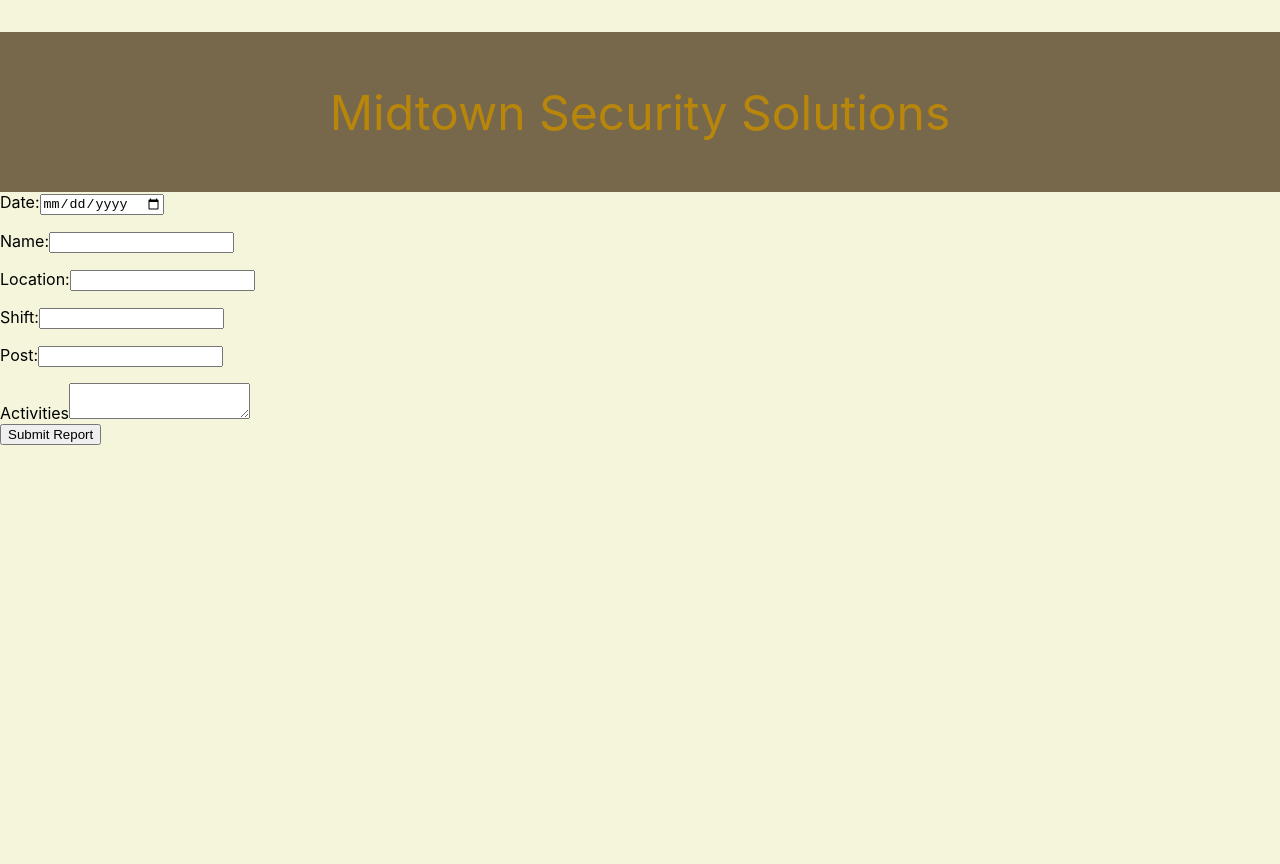
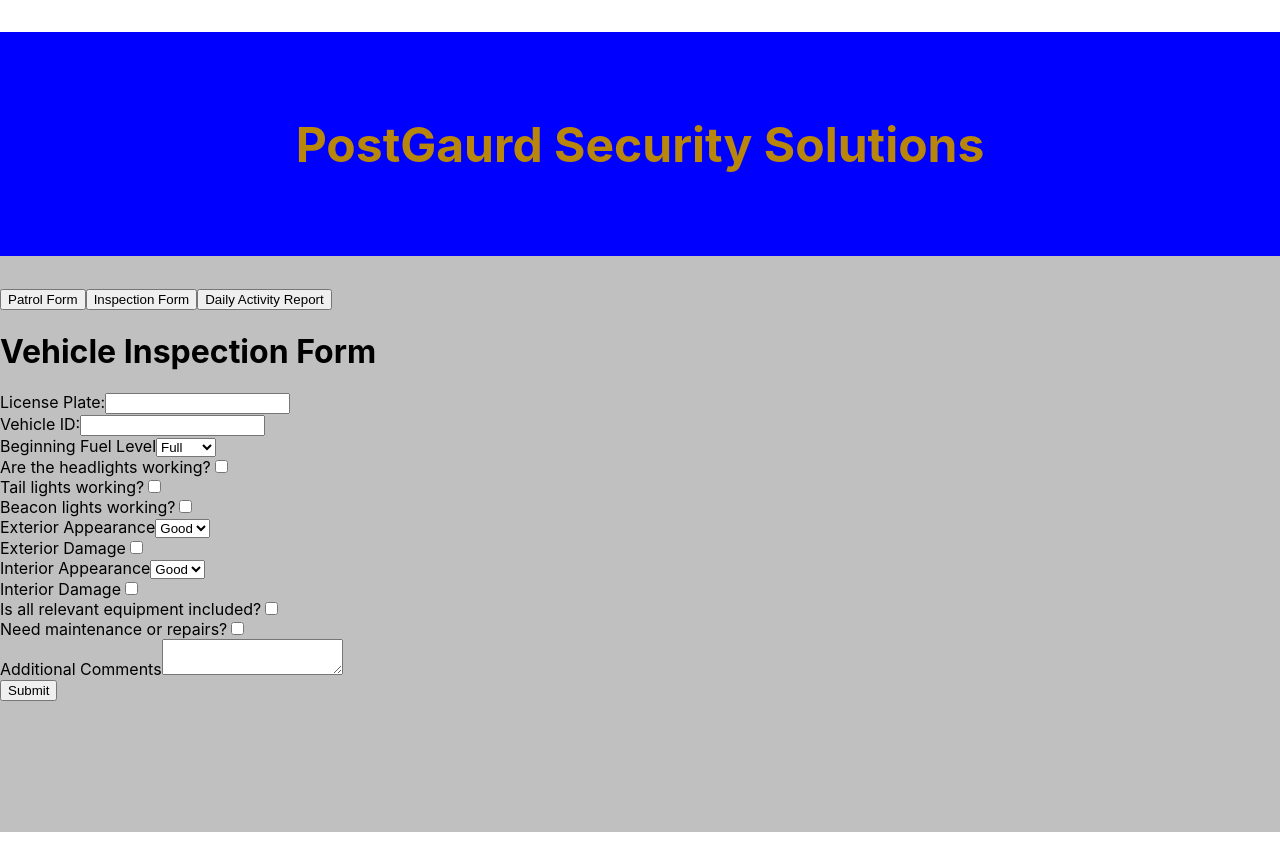
Before and after one commit to Dinnahbb123/my-react-portfolio, a React (Create React App) app: page /inspection in a window 1280 px wide. After the commit the page ends 832 px from the top, so only its background shows below. Built offline with nearby package versions, Linux system fonts and the light colour scheme.

Commit message:
fourth commit

```diff
--- a/package.json
+++ b/package.json
@@ -9,6 +9,7 @@
     "@testing-library/user-event": "^13.5.0",
     "react": "^18.3.1",
     "react-dom": "^18.3.1",
+    "react-router-dom": "^6.30.3",
     "react-scripts": "5.0.1",
     "web-vitals": "^2.1.4"
   },
--- a/src/App.css
+++ b/src/App.css
@@ -1,5 +1,5 @@
 .App-header {
-  background-color: #78684b;
+  background-color:blue;
   min-height: 20vh;
   display: flex;
   flex-direction: column;
@@ -7,19 +7,26 @@
   justify-content: center;
   font-size: 3rem;
   color: darkgoldenrod;
+  padding: 2rem 0;
+
 
 }
 
 
 .form-group {
-  margin-bottom: 1rem;
+  margin-bottom: 5px;
   display: flex;
   flex-direction: column;
+  padding: 20px;
 }
 
 .app-background {
-  background-color: beige;
+  background-color: silver;
   min-height: 100vh;
-  padding: 2rem 0;
+
 
 }
+
+.app-margins {
+  margin-bottom: 30px;
+}
--- a/src/App.js
+++ b/src/App.js
@@ -1,48 +1,56 @@
 //import logo from './logo.svg';
-import Header from './components/Header.js';
+import {useState} from "react";
 import InspectionForm from './components/InspectionForm.js';
 import PatrolForm from './components/PatrolForm.js';
+import { useNavigate, Routes, Route } from "react-router-dom";
 import './App.css';
+import DailyActivity from "./components/DailyActivity.js";
 
 
 
 function App() {
 
+  const navigate = useNavigate();
+
+  // const [currentForm, setCurrentForm] = useState(null);
+
+
+
+
 return (
 
-  <>
-<div className="app-background">
-    <Header />
 
-    {/* <InspectionForm />  */}
-    <PatrolForm />
+    <div className="app-background">
+      <h1 className="App-header">PostGaurd Security Solutions</h1>
+    <button onClick={() =>
+      navigate('/patrol')}>Patrol Form</button>
+    <button onClick={() =>
+      navigate('/inspection')}>Inspection Form</button>
+
+    <button onClick={() =>
+      navigate('dailyactivityreport')}>Daily Activity Report</button>
+
+      <Routes>
+
+        <Route path= "/patrol" element={<PatrolForm />} />
+
+        <Route path= "/inspection" element={<InspectionForm />} />
+
+        <Route path="/dailyactivityreport" element={<DailyActivity />} />
+
+      </Routes>
+
+
+
+  {/* {currentForm === "patrol" && <PatrolForm />}
+  {currentForm === "inspection" && <InspectionForm />}
+     */}
+
+
 </div>
-
-  </>
 
 
 )
-
-
 }
 
 export default App;
-
-  // return (
-  //   <div className="App">
-  //     <header className="App-header">
-  //       <img src={logo} className="App-logo" alt="logo" />
-  //       <p>
-  //         Edit <code>src/App.js</code> and save to reload.
-  //       </p>
-  //       <a
-  //         className="App-link"
-  //         href="https://reactjs.org"
-  //         target="_blank"
-  //         rel="noopener noreferrer"
-  //       >
-  //         Learn React
-  //       </a>
-  //     </header>
-  //   </div>
-  // );
--- /dev/null
+++ b/src/components/DailyActivity.js
@@ -0,0 +1,25 @@
+import {useState} from "react"
+
+function DailyActivity() {
+
+    const [form, setForm] = useState("");
+
+
+const handleSubmit = e => {
+    e.preventDefault();
+    console.log(form)
+    alert("Thank you for your Submission")
+
+
+}
+
+return(
+    <div>
+        <h1>Daily Activity Report</h1>
+            <form onSubmit={handleSubmit}></form>
+    </div>
+)
+
+}
+
+export default DailyActivity;
--- a/src/components/InspectionForm.js
+++ b/src/components/InspectionForm.js
@@ -1,40 +1,66 @@
-//Update
+//Things to do
+
+//Make it to wear it is NOT required to check a box if item is not working eg. bad headlights
+
+
 
 import {useState} from "react";
 
 const InspectionForm = () => {
 
-    const [licensePlate, setLicensePlate] = useState("");
 
-    const [comments, setComments] = useState("")
 
     const handleSubmit = (e) => {
         e.preventDefault();
+        setFormData({vehicleId:"", beginningFeulLevel:"",
+                    licensePlate:"", name:"",comments:"",
+                    headLights: false, tailLights: false, beaconLights: false,
+                    exteriorAppearance: false, interiorAppearance: false,
+                    exteriorDamage: false, interiorDamage: false,
+                    relevantEquipment: false, maintenance: false,
+                    additionalComments:""
+        })
         console.log(formData);
         alert("Thank you for submitting!");
     }
 
-    const [formData, setFormData] = useState({ name:"", licensePlate:"", comments:"" });
+    const [formData, setFormData] = useState({ name:"", licensePlate:"", comments:"", vehicleId:"",
+        beginningFeulLevel:"", headLights: false, tailLights: false, beaconLights: false, exteriorAppearance: false,
+        interiorAppearance: false, exteriorDamage: false, interiorDamage: false, relevantEquipment: false, maintenance: false,
+        additionalComments:""
+      });
 
     const handleChange = (e) => {
-        setFormData({ ...formData, [e.target.name]: e.target.value });
+        // setFormData({ ...formData, [e.target.name]: e.target.value });
+        const { name, type, checked, value } = e.target;
+        setFormData({
+            ...formData,[name]: type === "checkbox" ? checked : value, })
     };
 
     return (
+        <div>
+            <h1>Vehicle Inspection Form</h1>
          <form onSubmit={handleSubmit}>
                 <div>
+
                             <label>License Plate:</label>
-                            <input type="text" required
-                            value={licensePlate}
-                            onChange={(e) => setLicensePlate(e.target.value)} />
+                            <input type="text" required name="licensePlate"
+                            value={formData.licensePlate}
+                            onChange={handleChange} />
                 </div>
                 <div>
                             <label>Vehicle ID:</label>
-                            <input type="text" required name="VehicleID" />
+                            <input type="text"
+                            required name="vehicleId"
+                            value={formData.vehicleId}
+                            onChange={handleChange}
+                            />
                 </div>
                 <div>
                             <label>Beginning Fuel Level</label>
-                            <select name ='BeginningFuelLevel' required>
+                            <select name ='beginningFeulLevel' required
+                            value={formData.beginningFeulLevel}
+                            onChange={handleChange}>
                                 <option value = "full">Full</option>
                                 <option value = "1/2">1/2</option>
                                 <option value = "1/4">1/4</option>
@@ -43,67 +69,97 @@
                 </div>
                 <div>
                             <label>Are the headlights working?</label>
-                            <input
-                                type="checkbox" required
+                            <input type="checkbox"
+                            required name="headLights"
+                            checked={formData.headLights}
+                            onChange={handleChange}
                             />
                 </div>
                 <div>
                             <label>Tail lights working?</label>
-                            <input
-                                type="checkbox" required
+                            <input type="checkbox"
+                            required name="tailLights"
+                            checked={formData.tailLights}
+                            onChange={handleChange}
                             />
                 </div>
                 <div>
                             <label>Beacon lights working?</label>
-                                <input
-                                    type="checkbox" required
+                                <input type="checkbox"
+                                required name="beaconLights"
+                                checked={formData.beaconLights}
+                                onChange={handleChange}
                                 />
                 </div>
                 <div>
                             <label>Exterior Appearance</label>
-                            <select name="ExteriorAppearance" required>
+                            <select name="exteriorAppearance"
+                            checked={formData.exteriorAppearance}
+                            onChange={handleChange}>
+
                                 <option value= "good">Good</option>
                                 <option value= "bad" >Bad</option>
+
                             </select>
                 </div>
                 <div>
+
                     <label>Exterior Damage</label>
-                        <input
-                            type="checkbox" required
+                        <input type="checkbox"
+                        required name="exteriorDamage"
+                        checked={formData.exteriorDamage}
+                        onChange={handleChange}
                         />
+
                 </div>
                 <div>
                             <label>Interior Appearance</label>
-                            <select name="InteriorAppearance" required>
+                            <select name="interiorAppearance" required
+                            checked={formData.interiorAppearance}
+                            onChange={handleChange}>
+
                                 <option value= "good">Good</option>
                                 <option value= "bad" >Bad</option>
+
                             </select>
                 </div>
                 <div>
+
                     <label>Interior Damage</label>
-                        <input
-                            type="checkbox" required
+                        <input type="checkbox"
+                        required name="interiorDamage"
+                        checked={formData.interiorDamage}
+                        onChange={handleChange}
                         />
+
                 </div>
                 <div>
+
                     <label>Is all relevant equipment included?</label>
-                        <input
-                            type="checkbox" required
+                        <input type="checkbox"
+                        required name="relevantEquipment"
+                        checked={formData.relevantEquipment}
+                        onChange={handleChange}
                         />
+
                 </div>
                 <div>
+
                     <label>Need maintenance or repairs?</label>
-                        <input
-                            type="checkbox" required
+                        <input type="checkbox"
+                        required name="maintenance"
+                        checked={formData.maintenance}
+                        onChange={handleChange}
                         />
+
                 </div>
                 <div>
                     <label>Additional Comments</label>
 
-                        <textarea
-                            value={comments}
-                            onChange={(e) => setComments(e.target.value)}
-                        />
+                        <textarea name="comments"
+                        value={formData.comments}
+                        onChange={handleChange} />
+
                 </div>
 
                 <div>
@@ -113,6 +169,8 @@
 
          </form>
 
+         </div>
+
     )
 }
 
--- a/src/components/PatrolForm.js
+++ b/src/components/PatrolForm.js
@@ -3,56 +3,91 @@
 
 function PatrolForm() {
 
-    const [date, setDate] = useState('');
-    const [name, setName] = useState('');
-    const [location, setLocation] = useState('');
-    const [shift, setShift] = useState('');
-    const [post, setPost] = useState('');
-    const [activities, setActivities] = useState('');
+    // const [date, setDate] = useState('');
+    // const [name, setName] = useState('');
+    // const [location, setLocation] = useState('');
+    // const [shift, setShift] = useState('');
+    // const [post, setPost] = useState('');
+    // const [account, setAccount] = useState('');
+
+    const [form, setForm] = useState({
+        date: '', name: '', location: '', shift: '',
+        post: '', account: ''
+    })
+
+    const [clockInTime, setClockInTime] = useState(null);
+
+    const [clockedIn, setClockedIn] = useState(false);
+
+
+
+    const handleChange = (e) => {
+        setForm({...form, [e.target.name]: e.target.value})
+    }
+
+
+
+    const handleSubmit = (e) => {
+        e.preventDefault();
+        setClockedIn(true);
+        setClockInTime(new Date());
+
+    };
+
 
 
     return (
-        <form>
+        <div>
+            <h1 style={{ padding: "20px" }}>Begin Patrol</h1>
+            <form onSubmit={handleSubmit}>
                     <div className="form-group">
                         <label>
                             Date:
-                        <input type="date" name="date" value={date} onChange={e => setDate(e.target.value)} />
+                            <input type="text" name="date" value={form.date} onChange={handleChange} />
+                            {/* <input type="date" name="date" value={date} onChange={e => setDate(e.target.value)} onSubmit={handleSubmit} /> */}
+
                         </label>
                     </div>
                     <div className="form-group">
                         <label>
                             Name:
-                        <input type="text" name="name" value={name} onChange={e => setName(e.target.value)} />
+                            <input type="text" name="name" value={form.name} onChange={handleChange} />
                         </label>
                     </div>
                     <div className="form-group">
                         <label>
                             Location:
-                        <input type="text" name="location" value={location} onChange={e => setLocation(e.target.value)} />
+                            <input type="text" name="location" value={form.location} onChange={handleChange} />
+                        </label>
+                    </div>
+                    <div className="form-group">
+                        <label>
+                            Account:
+                            <input type="text" name="account" value={form.account} onChange={handleChange} />
                         </label>
                     </div>
                     <div className="form-group">
                         <label>
                             Shift:
-                        <input type="text" name="shift" value={shift} onChange={e => setShift(e.target.value)} />
+                            <input type="text" name="shift" value={form.shift} onChange={handleChange} />
                         </label>
                     </div>
                     <div className="form-group">
                         <label>
                             Post:
-                        <input type="text" name="post" value={post} onChange={e => setPost(e.target.value)} />
+                            <input type="text" name="post" value={form.post} onChange={handleChange} />
                         </label>
                     </div>
+
                     <div>
-                    <label>
-                        Activities
-                        <textarea name="activities" value={activities} onChange={e => setActivities(e.target.value)} />
-                    </label>
-                </div>
-                <div>
-                    <button type="submit">Submit Report</button>
+                        <button type="submit">Clock In</button>
                     </div>
             </form>
+
+            {clockedIn && clockInTime && (
+                <p>You clocked in at {clockInTime.toLocaleTimeString()}</p>
+            )}
+        </div>
     )
 }
 
```
Also changed, not shown: src/index.js (+8 -7 lines), src/components/HomePage.js (added), 1 other file (tests, documents, lock files or other folders). Lines whose indentation alone changed are shown as unchanged.
